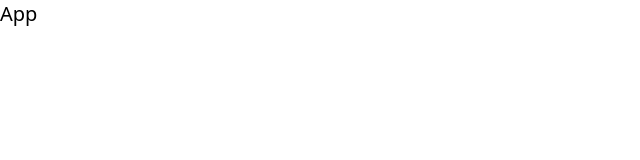
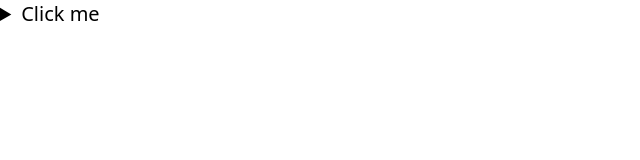
Before and after one commit to prasadharbare/Bellow, a React (Vite) app: page / in a window 1280 px wide. Shown: the top 160 px of the page, without its empty margins (0-640 px from the left). Built offline with nearby package versions, Linux system fonts and the light colour scheme.

Commit message:
explore details summary

```diff
--- a/src/App.jsx
+++ b/src/App.jsx
@@ -1,7 +1,14 @@
 import React from "react";
 
 function App() {
-  return <div className="text-xl">App</div>;
+  return (
+    <div className="text-xl">
+      <details>
+        <summary>Click me</summary>
+        <p>Bellow</p>
+      </details>
+    </div>
+  );
 }
 
 export default App;
```
